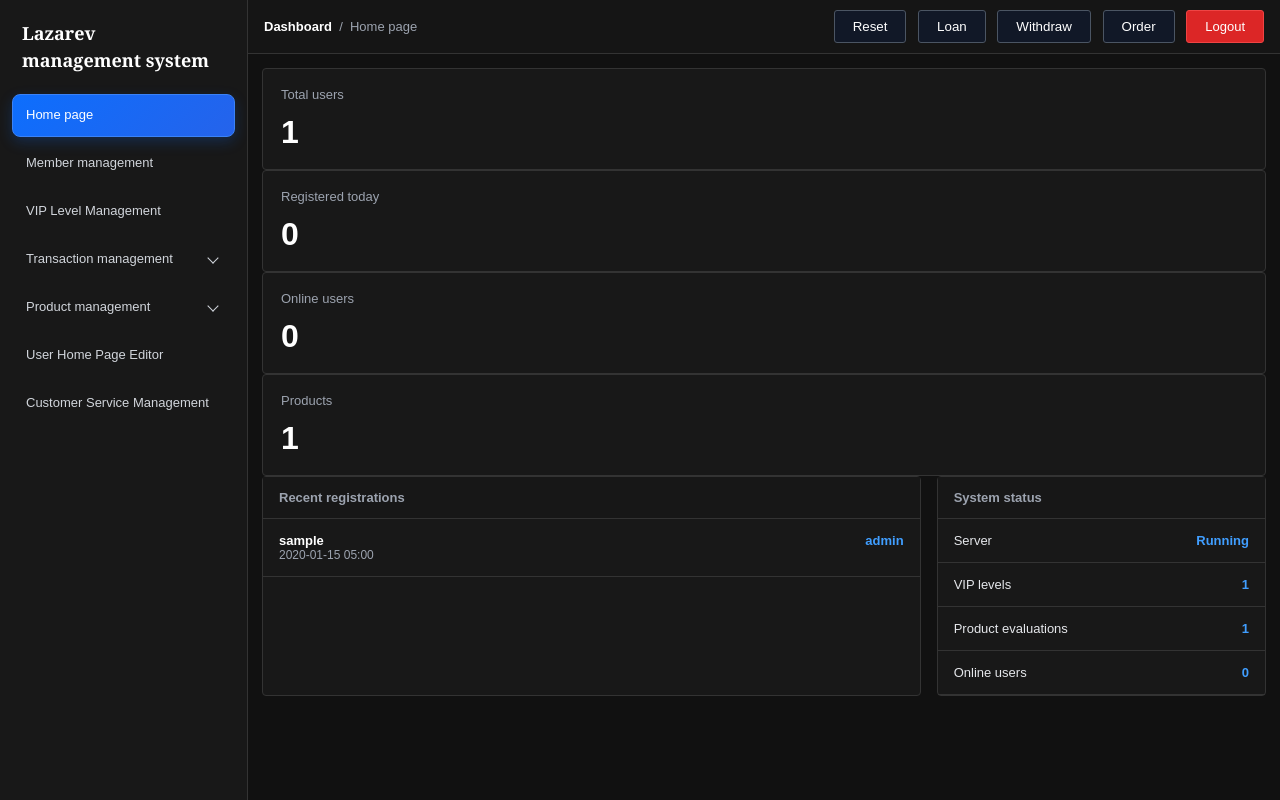
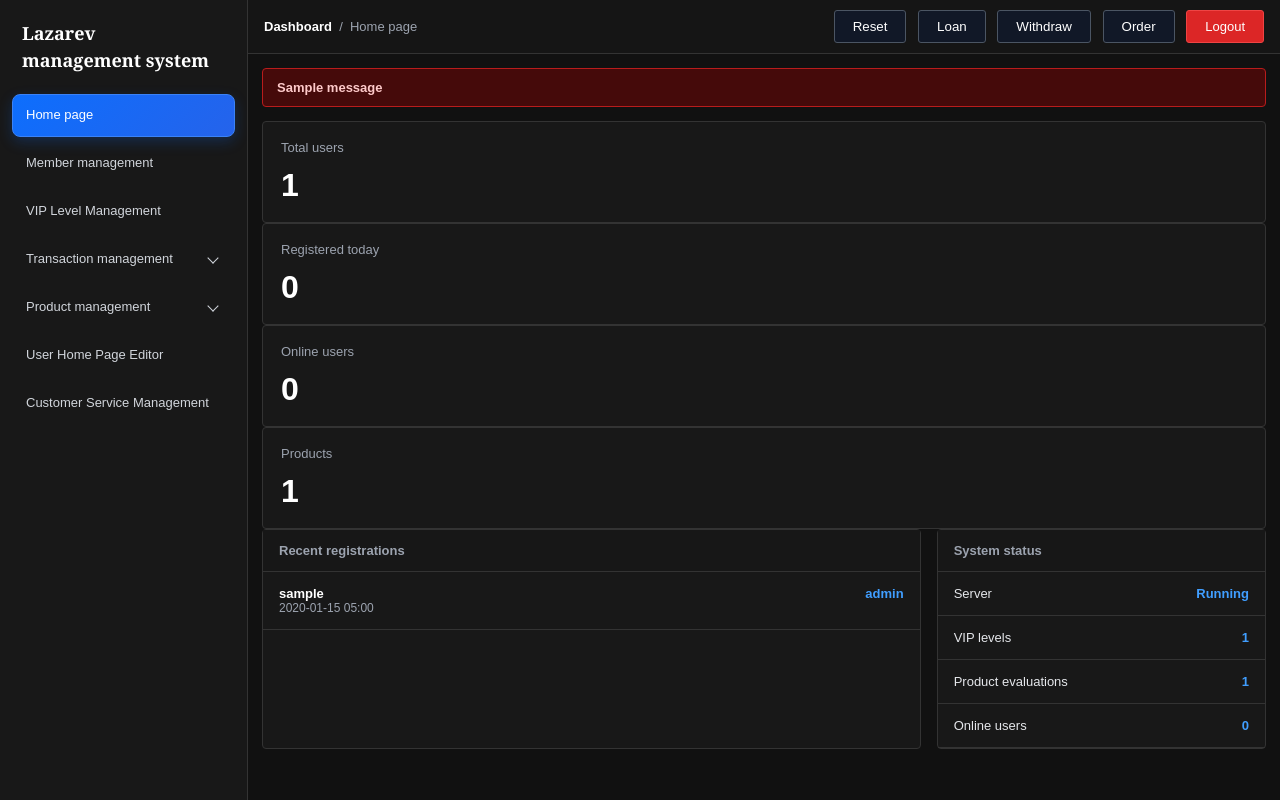
Before and after one commit to chenyunhank5/USplatform, a Django app: page /staff/ in a window 1280 px wide. Run offline with Django 5.2, Linux system fonts and the light colour scheme; a user stored in the database is signed in; tables that the repository leaves empty hold one stand-in row (values such as "Sample post"); one stand-in notice (Sample message) is shown.

Commit message:
Render staff error messages

```diff
--- a/core/templates/staff/base.html
+++ b/core/templates/staff/base.html
@@ -233,6 +233,16 @@
             overflow:auto;
         }
 
+        .staff-message{
+            padding:11px 14px;
+            margin-bottom:14px;
+            border:1px solid #b91c1c;
+            border-radius:4px;
+            background:#450a0a;
+            color:#fecaca;
+            font-weight:bold;
+        }
+
         .panel{
             background:#181818;
             border:1px solid #333;
@@ -379,6 +389,11 @@
         </div>
 
         <div class="content">
+            {% if messages %}
+                {% for message in messages %}
+                    <div class="staff-message" role="alert">{{ message }}</div>
+                {% endfor %}
+            {% endif %}
             {% block content %}{% endblock %}
         </div>
 
```
